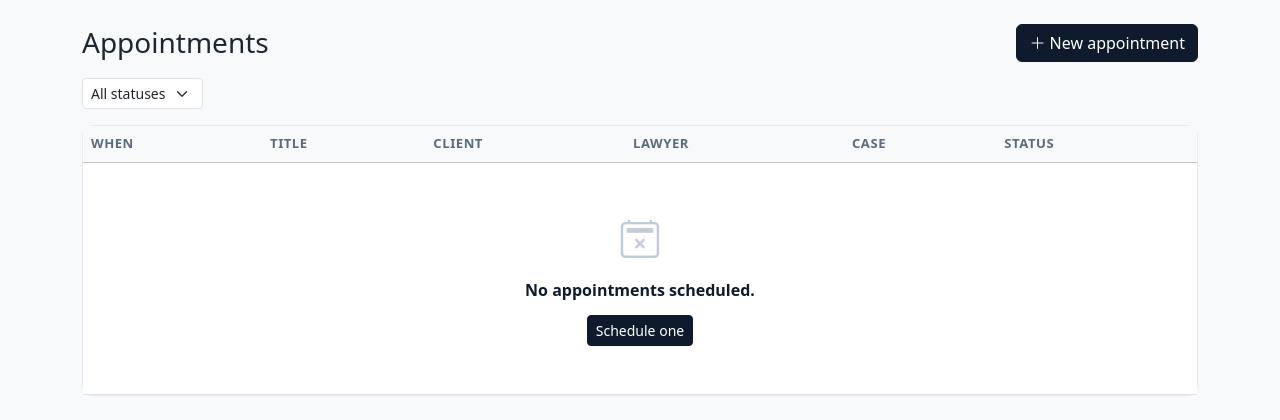
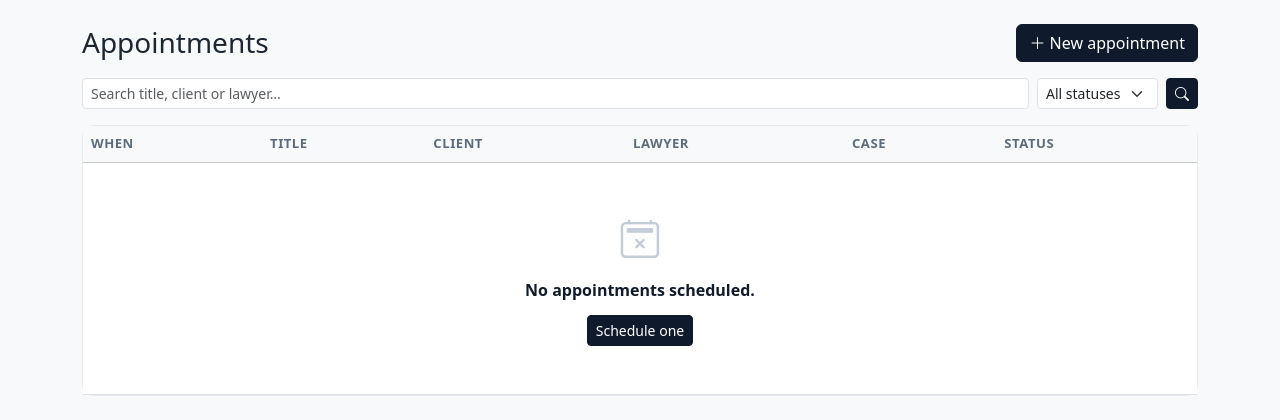
Before and after one commit to KanishkSigar/Legal-Cases-Management-System, a Django app: page /appointments/ in a window 1280 px wide. Shown: the part 56-476 px from the top of the page. Run offline with Django 5.2, Linux system fonts and the light colour scheme; the visitor is signed in with stand-in values (Sample User, id 1); data that the repository does not hold is empty.

Commit message:
Add search and sorting to case & appointment lists
Search cases by number/title/client and appointments by title/client/lawyer; sort cases
(newest/oldest/number/title/status). Pagination now preserves the active filters/search
via a small page_url template tag.

```diff
--- a/appointments/views.py
+++ b/appointments/views.py
@@ -1,5 +1,6 @@
 from django.contrib import messages
 from django.contrib.auth.mixins import LoginRequiredMixin
+from django.db.models import Q
 from django.shortcuts import get_object_or_404, redirect
 from django.urls import reverse_lazy
 from django.views.generic import (
@@ -23,14 +24,24 @@ class AppointmentListView(LoginRequiredMixin, ListView):
             'lawyer__user', 'client__user', 'case',
         )
         status = self.request.GET.get('status')
+        q = self.request.GET.get('q', '').strip()
         if status:
             qs = qs.filter(status=status)
+        if q:
+            qs = qs.filter(
+                Q(title__icontains=q)
+                | Q(client__user__first_name__icontains=q)
+                | Q(client__user__last_name__icontains=q)
+                | Q(lawyer__user__first_name__icontains=q)
+                | Q(lawyer__user__last_name__icontains=q)
+            )
         return qs
 
     def get_context_data(self, **kwargs):
         ctx = super().get_context_data(**kwargs)
         ctx['statuses'] = Appointment.Status.choices
         ctx['current_status'] = self.request.GET.get('status', '')
+        ctx['q'] = self.request.GET.get('q', '')
         return ctx
 
 
--- a/templates/appointments/appointment_list.html
+++ b/templates/appointments/appointment_list.html
@@ -8,13 +8,23 @@
   {% endif %}
 </div>
 
-<form method="get" class="mb-3">
-  <select name="status" class="form-select form-select-sm w-auto d-inline-block" onchange="this.form.submit()">
-    <option value="">All statuses</option>
-    {% for value, label in statuses %}
-      <option value="{{ value }}" {% if value == current_status %}selected{% endif %}>{{ label }}</option>
-    {% endfor %}
-  </select>
+<form method="get" class="row g-2 mb-3">
+  <div class="col-12 col-md">
+    <input type="search" name="q" value="{{ q }}" class="form-control form-control-sm"
+           placeholder="Search title, client or lawyer…">
+  </div>
+  <div class="col-auto">
+    <select name="status" class="form-select form-select-sm" onchange="this.form.submit()">
+      <option value="">All statuses</option>
+      {% for value, label in statuses %}
+        <option value="{{ value }}" {% if value == current_status %}selected{% endif %}>{{ label }}</option>
+      {% endfor %}
+    </select>
+  </div>
+  <div class="col-auto"><button class="btn btn-sm btn-dark" type="submit"><i class="bi bi-search"></i></button></div>
+  {% if current_status or q %}
+    <div class="col-auto"><a href="{% url 'appointment_list' %}" class="btn btn-sm btn-outline-secondary">Clear</a></div>
+  {% endif %}
 </form>
 
 <div class="card">
--- a/templates/partials/pagination.html
+++ b/templates/partials/pagination.html
@@ -1,8 +1,9 @@
+{% load qs %}
 {% if is_paginated %}
 <nav class="mt-3">
   <ul class="pagination pagination-sm justify-content-center">
     {% if page_obj.has_previous %}
-      <li class="page-item"><a class="page-link" href="?page={{ page_obj.previous_page_number }}">Previous</a></li>
+      <li class="page-item"><a class="page-link" href="{% page_url page_obj.previous_page_number %}">Previous</a></li>
     {% else %}
       <li class="page-item disabled"><span class="page-link">Previous</span></li>
     {% endif %}
@@ -10,7 +11,7 @@
       Page {{ page_obj.number }} of {{ page_obj.paginator.num_pages }}
     </span></li>
     {% if page_obj.has_next %}
-      <li class="page-item"><a class="page-link" href="?page={{ page_obj.next_page_number }}">Next</a></li>
+      <li class="page-item"><a class="page-link" href="{% page_url page_obj.next_page_number %}">Next</a></li>
     {% else %}
       <li class="page-item disabled"><span class="page-link">Next</span></li>
     {% endif %}
```
Also changed, not shown: accounts/templatetags/qs.py (added, +11 -0 lines), cases/views.py (+16 -1 lines), templates/cases/case_list.html (+15 -1 lines), accounts/templatetags/__init__.py (added).
